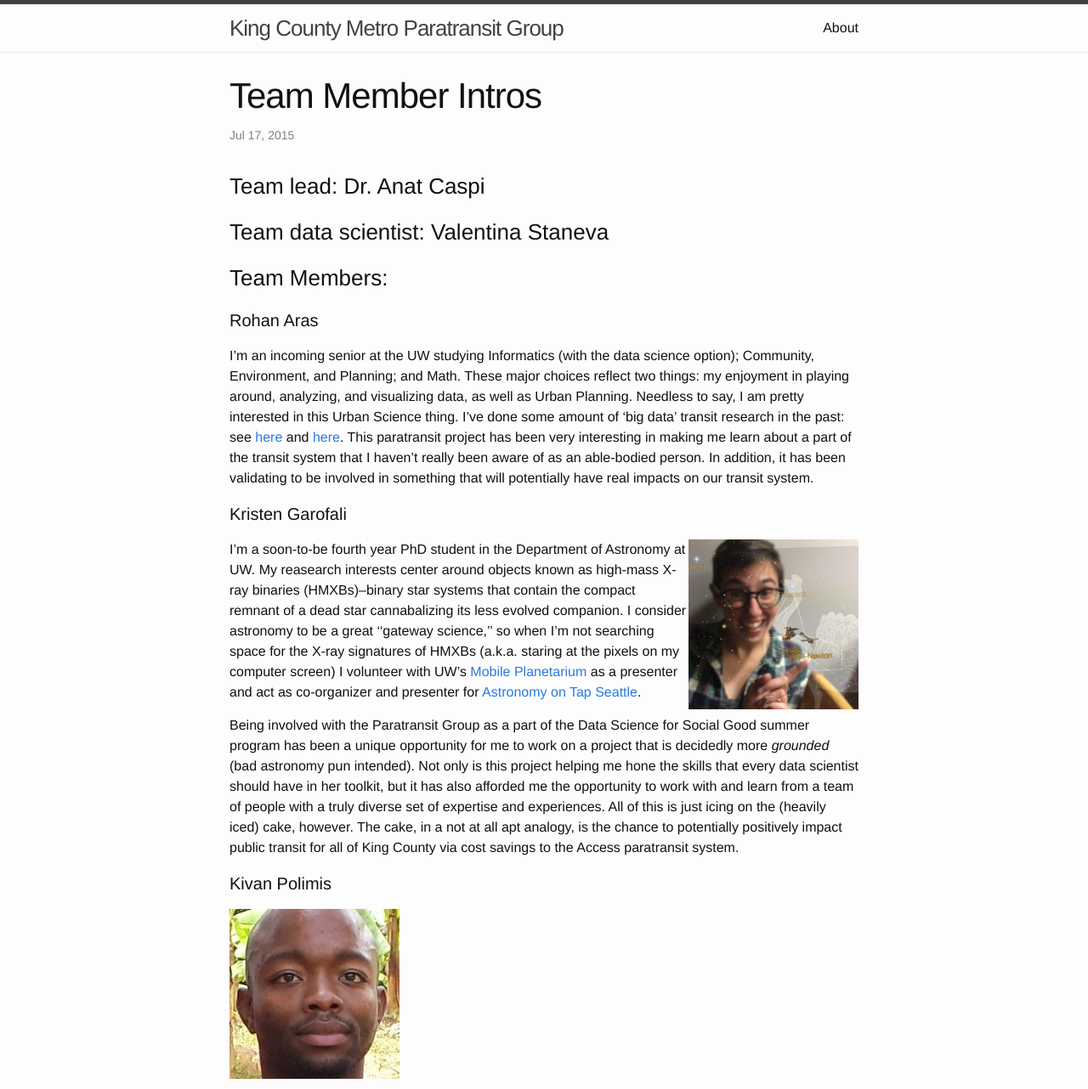
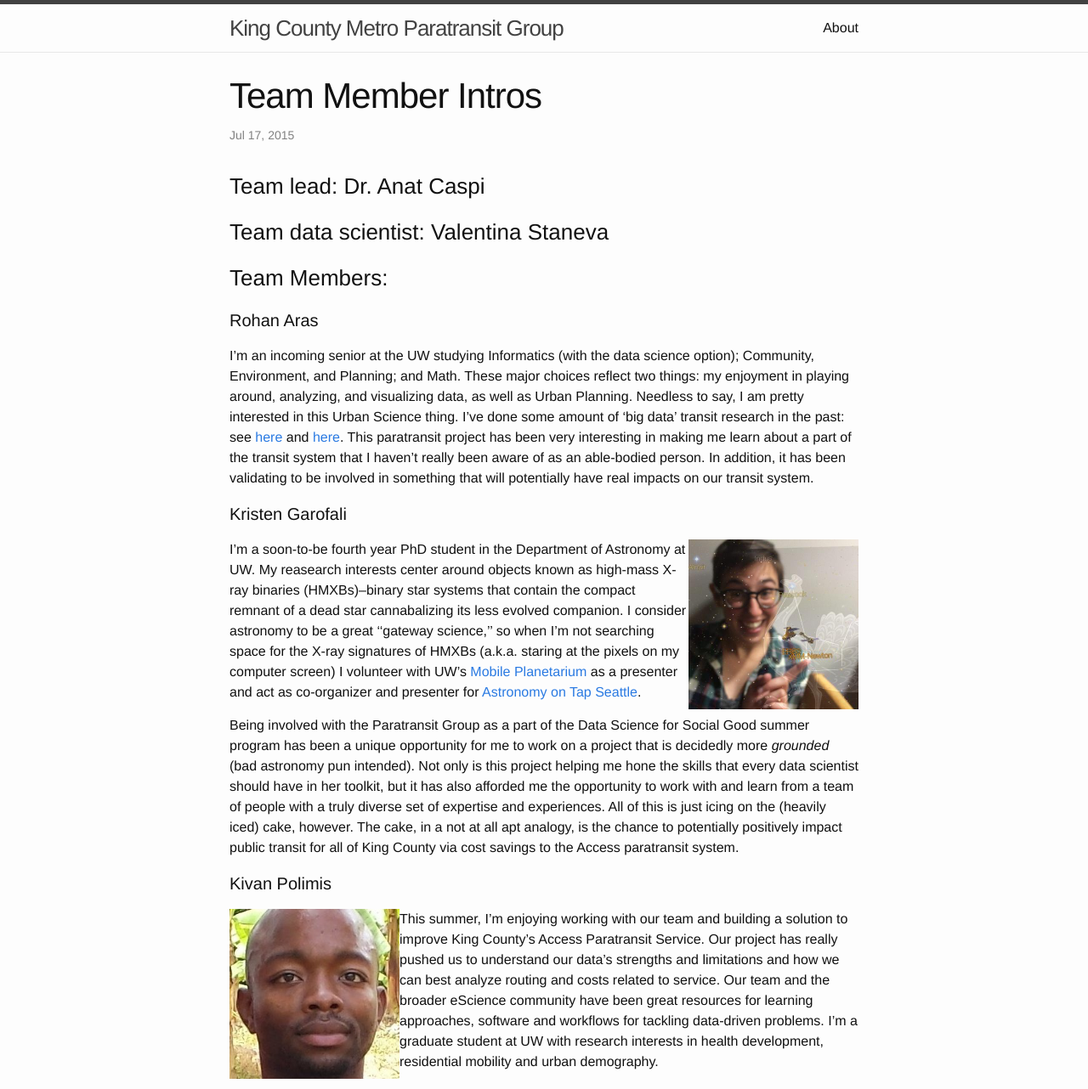
Before and after one commit to DSSG-paratransit/main_repo, a Jekyll site: the page built from _posts/2015-07-17-About-Us.md, in a window 1280 px wide. Shown: the top 1282 px of the page at 85% size. Built offline with Jekyll 4.4.1, drawn with Linux system fonts in a browser that asks for light colours.

Commit message:
changed alighnment of pictures

```diff
--- a/_posts/2015-07-17-About-Us.md
+++ b/_posts/2015-07-17-About-Us.md
@@ -25,7 +25,7 @@ Being involved with the Paratransit Group as a part of the Data Science for Soci
 
 #### Kivan Polimis
 
-<img src="/main_repo/images/kivan.jpg" alt = "Kivan" style="width:200px;">
+<img src="/main_repo/images/kivan.jpg" alt = "Kivan" style="width:200px;" align="left">
 
 This summer, I'm enjoying working with our team and building a solution to improve King County's Access
 Paratransit Service. Our project has really pushed us to understand our data's
@@ -36,7 +36,7 @@ I'm a graduate student at UW with research interests in health development, resi
 
 #### Frank Fineis
 
-<img src="https://raw.githubusercontent.com/DSSG-paratransit/main_repo/gh-pages/_includes/Frank_photo.jpg" alt="Frank" style="width:300px;">
+<img src="https://raw.githubusercontent.com/DSSG-paratransit/main_repo/gh-pages/_includes/Frank_photo.jpg" alt="Frank" style="width:300px;" align='right'>
 
 
 ''I'm just excited to be here'' - my tagline. I'm a Master's student at UW in applied mathematics, and I'm big into this growing ''data science'' scene. I'm from the Chicagoland area, and I will be moving back in August! It's been a nice 18 months or so in Seattle, and my time at the eScience Institute has been formative, to say the least. Machine learning, data science, buzzwords galore, I'm trying to learn more and more every day, moving from the classroom to applied, industry-relevant data science.
@@ -47,7 +47,7 @@ Why I love working on the paratransit problem: we have an opportunity to build s
 
 #### Emily Andrulis
 
-<img src="http://emilydreu.weebly.com/uploads/5/3/9/7/53973649/8433029.jpg?311" alt="Emily" style="width:200px;">
+<img src="http://emilydreu.weebly.com/uploads/5/3/9/7/53973649/8433029.jpg?311" alt="Emily" style="width:200px;" align='left'>
 
 As the only one on the team not officially associated with UW, I've really enjoyed spending my summer here in Seattle, but I do look forward to going back to my home institution, Cornell College, in Mount Vernon, Iowa at the end of the summer. I'm a rising senior, about to finish my undergraduate degree with a B.S. in Computer Science, and so tackling a Big Data project like ours has been incredibly informative and exciting for me.
 
```
